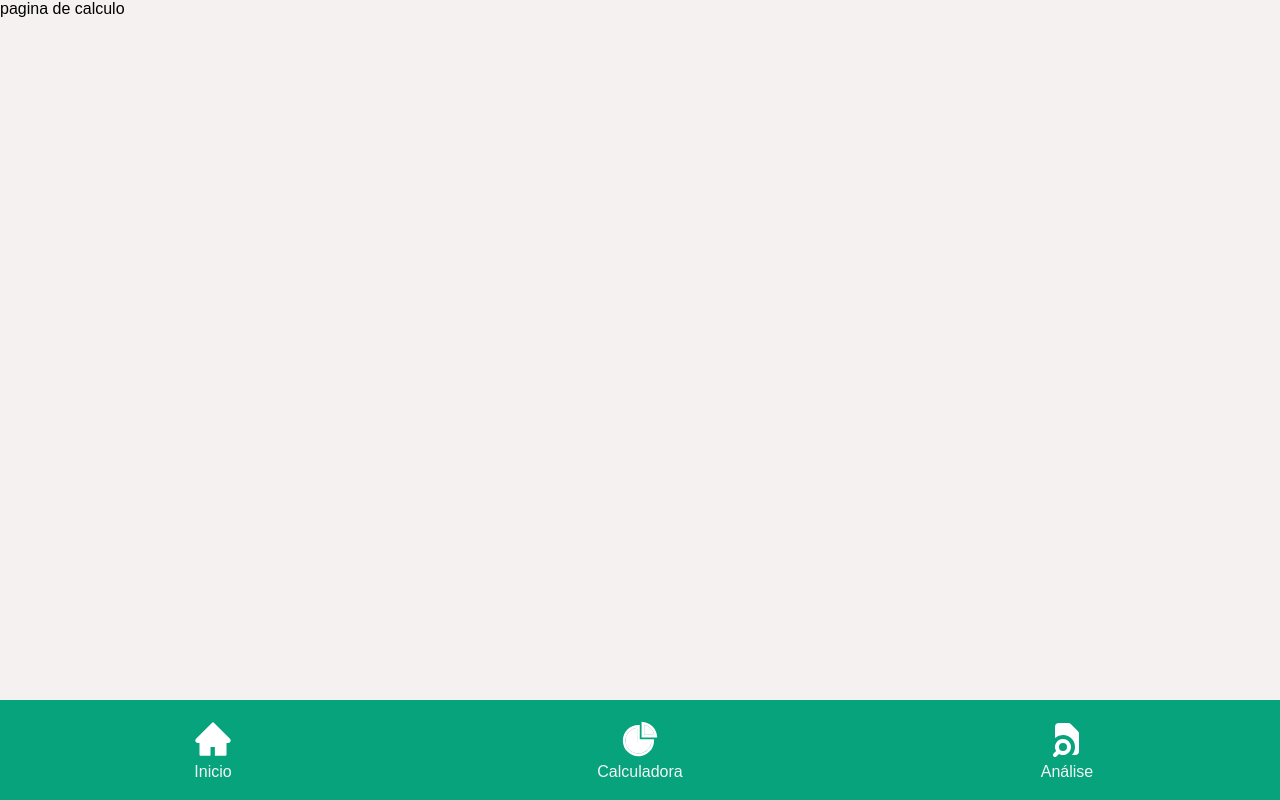
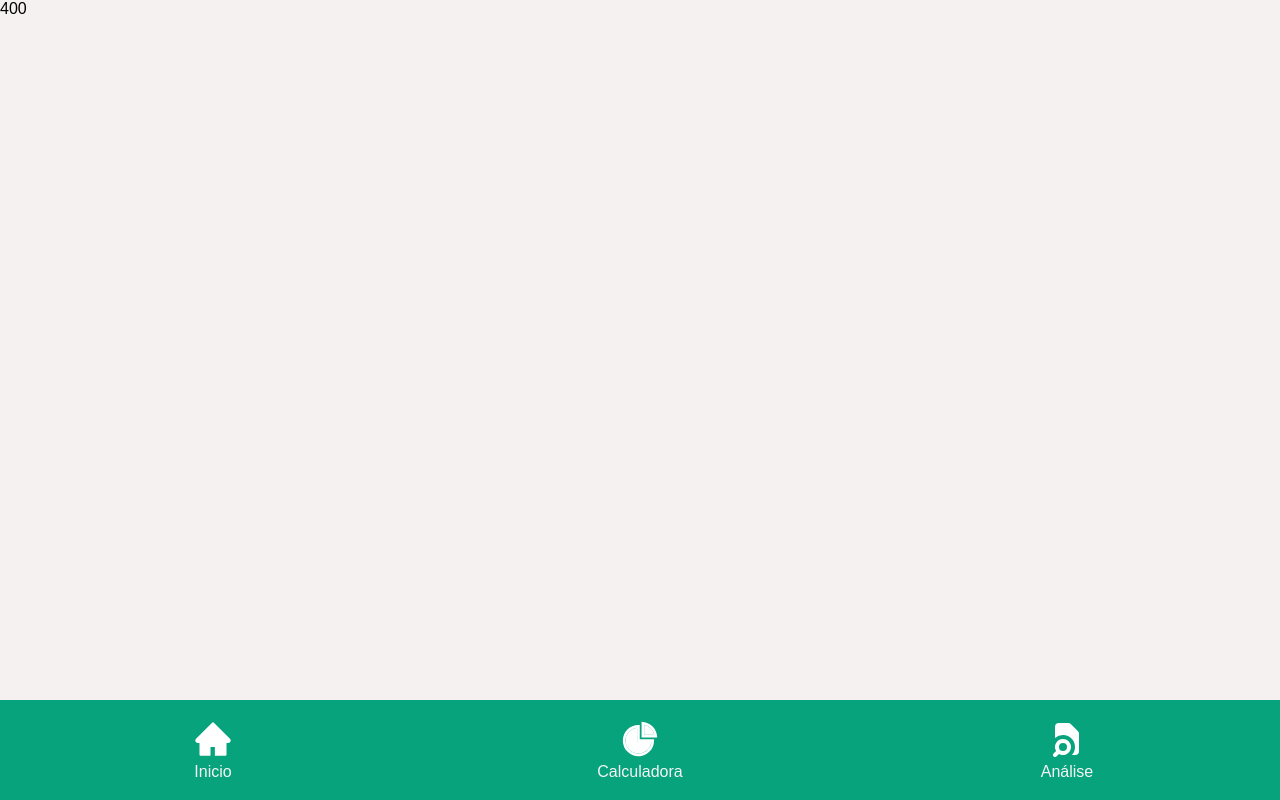
Before and after one commit to IgorNascimentoDEV/3nergize, a React (Vite) app in the folder 3nergizer/: page /Calculator in a window 1280 px wide. Built offline with nearby package versions, Linux system fonts and the light colour scheme.

Commit message:
realizando testes de algoritmo da calculadora

```diff
--- a/3nergizer/package.json
+++ b/3nergizer/package.json
@@ -19,7 +19,8 @@
     "react-router": "^6.9.0",
     "react-router-dom": "^6.9.0",
     "router": "^1.3.8",
-    "styled-components": "^5.3.9"
+    "styled-components": "^5.3.9",
+    "yarn": "^1.22.19"
   },
   "devDependencies": {
     "@types/react": "^18.0.28",
--- /dev/null
+++ b/3nergizer/src/components/funcoesComponents/index.js
@@ -0,0 +1,3 @@
+export const teste = () =>{
+    return 25;
+}
--- a/3nergizer/src/pages/ Home.tsx
+++ b/3nergizer/src/pages/ Home.tsx
@@ -1,5 +1,6 @@
 import React from "react";
 import * as S from "./StylesPage";
+
 
 //NavBottomBar
 import NavBottomBar from "../components/NavBottomBar/NavBottomBar";
@@ -8,12 +9,18 @@ import Search from "../components/HomeComponents/Search";
 interface HomeProps {}
 
 const Home = ({}: HomeProps) => {
+
+
   return (
     <S.StyledHomePage>
-      <Search amount={'25,32'}/>
+      <Search amount={teste()}/>
       <NavBottomBar />
     </S.StyledHomePage>
   );
 };
 
+export function teste(): number{
+  return 400;
+}
+
 export default Home;
--- a/3nergizer/src/pages/Calculator.tsx
+++ b/3nergizer/src/pages/Calculator.tsx
@@ -1,5 +1,6 @@
 import React from "react";
 import * as S from "./StylesPage";
+import {teste} from  './ Home'
 
 import NavBottomBar from "../components/NavBottomBar/NavBottomBar";
 
@@ -8,7 +9,7 @@ interface CalculatorProps {}
 const Calculator = ({}: CalculatorProps) => {
   return (
     <S.StyledCalculatorPage>
-      pagina de calculo
+      {teste()}
       <NavBottomBar />
     </S.StyledCalculatorPage>
   );
```
Also changed, not shown: 2 other files (tests, documents, lock files or other folders).
